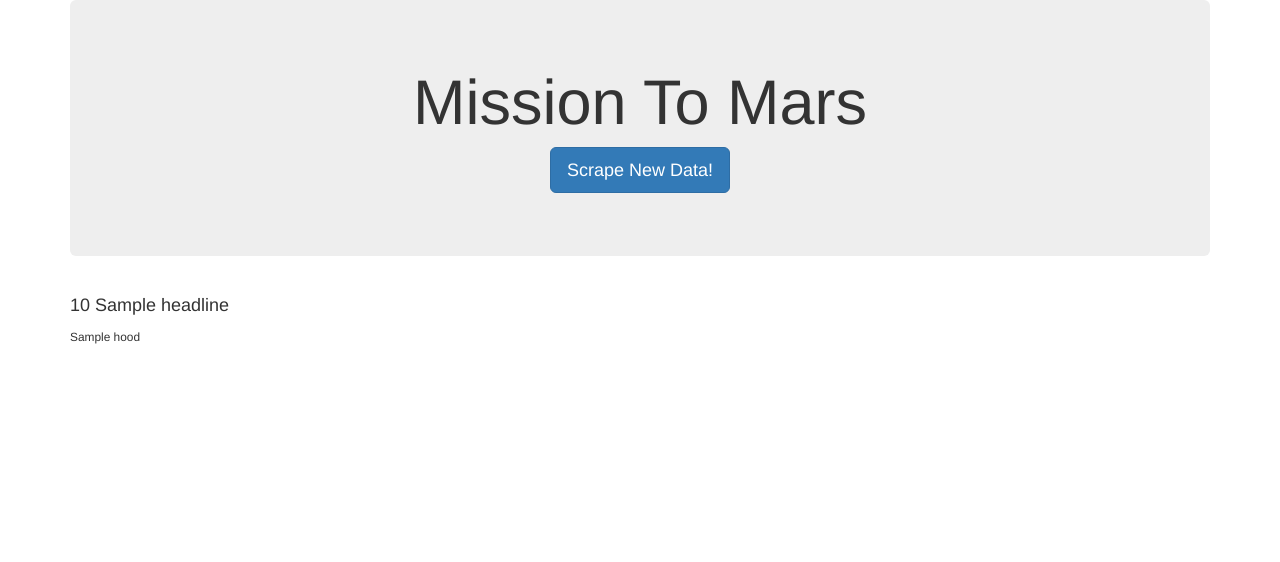
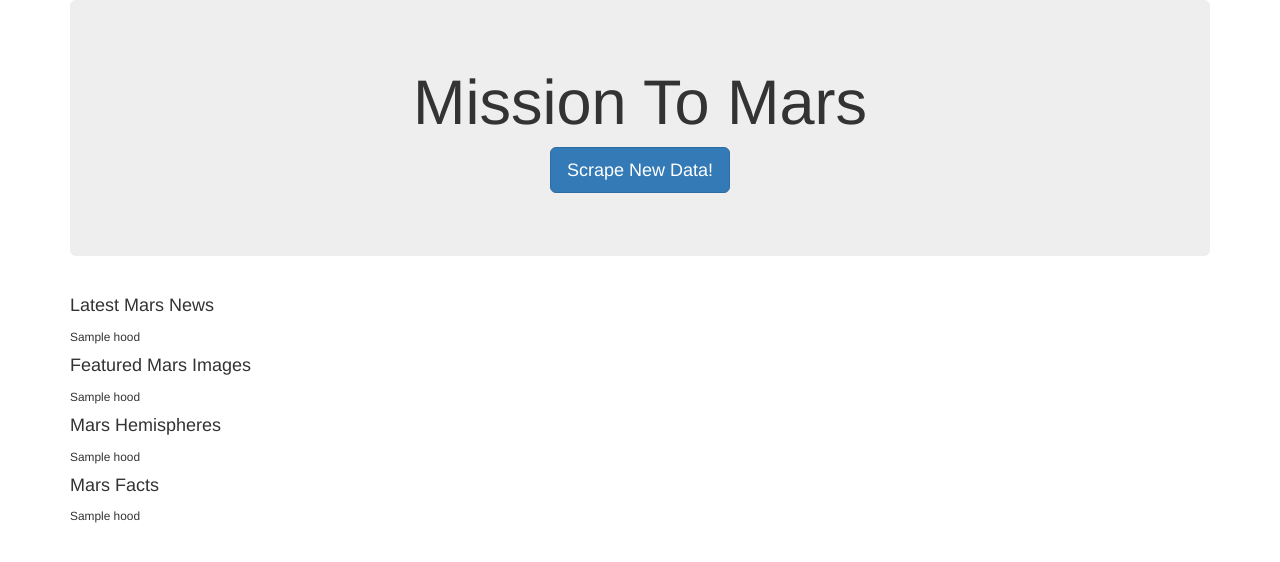
Before and after one commit to cjbeimfohr13/web-scraping-challenge, a Flask app: template Mission_To_Mars/templates/index.html in a window 1280 px wide. Shown: the top 562 px of the page. Run offline with Flask 2, Linux system fonts and the light colour scheme; the template is opened without the code that fills it: most values are stand-ins (such as "Sample title", 1, 10 or a date in 2020); parts of the project's set-up code (start-up, migrations or seed data) failed here and were passed over; some libraries are stand-ins or nearby versions.

Commit message:
updating index.html

```diff
--- a/Mission_To_Mars/templates/index.html
+++ b/Mission_To_Mars/templates/index.html
@@ -18,9 +18,27 @@
     </div>
 
     <!-- Craigslist Listings -->
-    <div class="row" id="craiglist-listings">
+    <div class="row" id="latest_mars">
       <div class="col-md-12">
-        <h4 class="heading">{{listings.price}} {{listings.headline}}</h4>
+        <h4 class="heading">Latest Mars News</h4>
+        <small>{{listings.hood}}</small>
+      </div>
+    </div>
+    <div class="row" id="featured">
+      <div class="col-md-12">
+        <h4 class="heading">Featured Mars Images</h4>
+        <small>{{listings.hood}}</small>
+      </div>
+    </div>
+    <div class="row" id="hemispheres">
+      <div class="col-md-12">
+        <h4 class="heading">Mars Hemispheres</h4>
+        <small>{{listings.hood}}</small>
+      </div>
+    </div>
+    <div class="row" id="facts">
+      <div class="col-md-12">
+        <h4 class="heading">Mars Facts</h4>
         <small>{{listings.hood}}</small>
       </div>
     </div>
```
